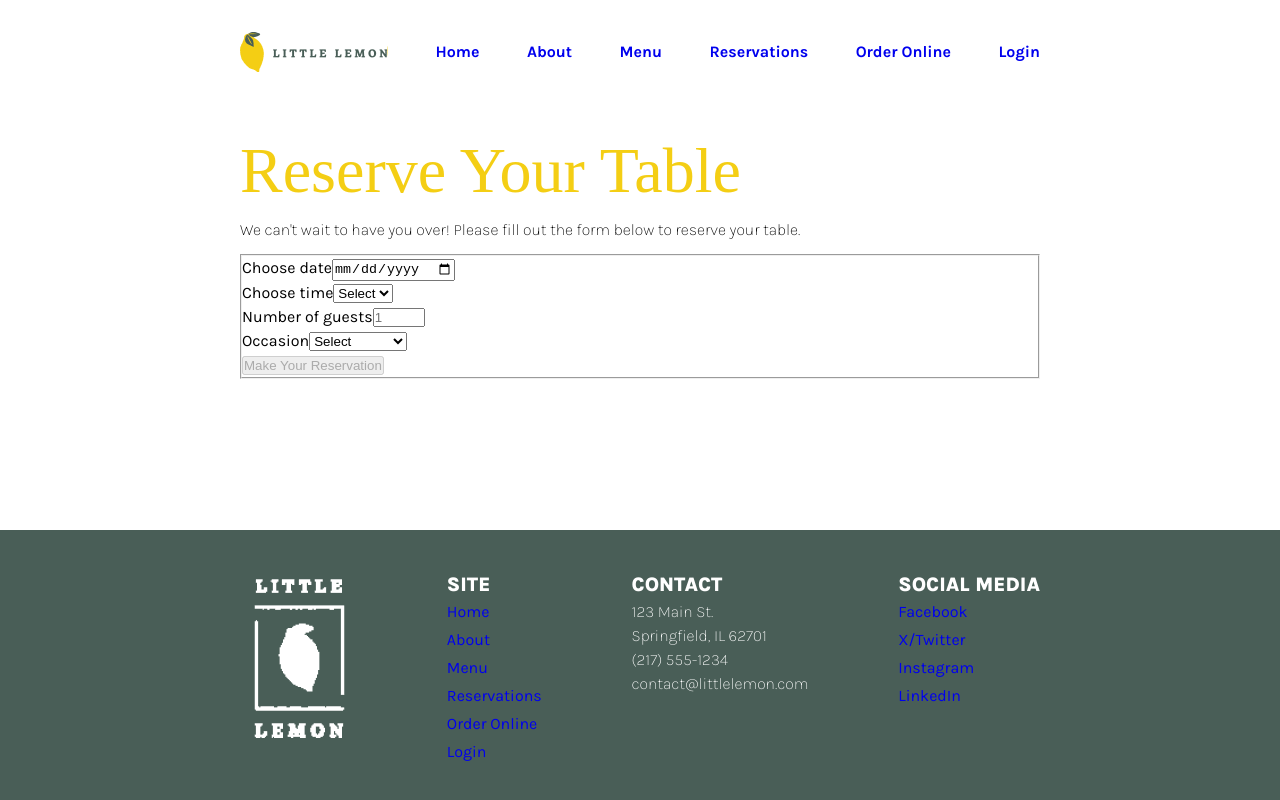
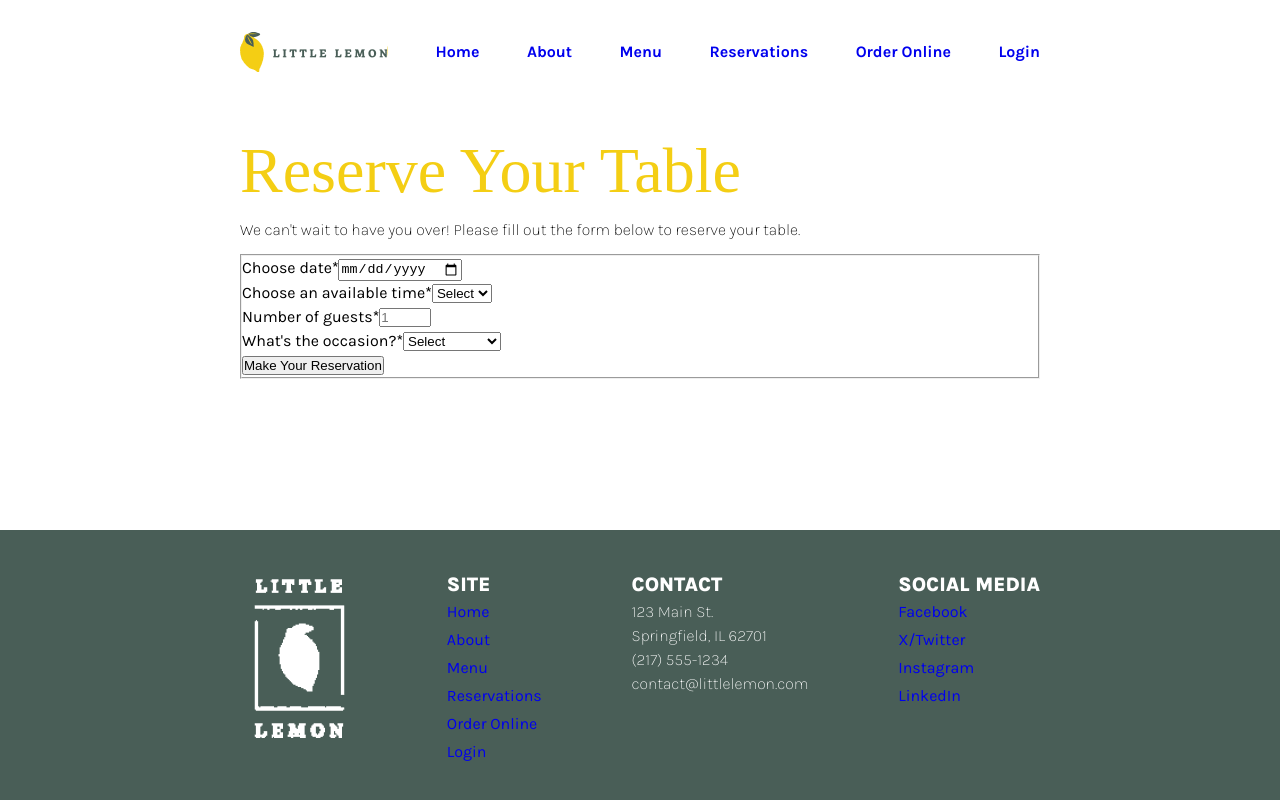
Before and after one commit to dlearningcode/front-end-dev-capstone-little_lemon, a React (Create React App) app: page /reservations in a window 1280 px wide. Built offline with nearby package versions, Linux system fonts and the light colour scheme; a web font is replaced by a local one.

Commit message:
Refactor ReservationForm component to include form validation

```diff
--- a/src/components/ReservationForm.js
+++ b/src/components/ReservationForm.js
@@ -2,8 +2,20 @@ import React, { useState } from "react";
 import "../css/ReservationForm.css";
 import { removeTime } from "../scripts/masterapi.js";
 
-export default function ReservationForm({ availableTimes, fetchTimes, submitForm }) {
+export default function ReservationForm({
+  availableTimes,
+  fetchTimes,
+  submitForm,
+  today,
+}) {
   const [formData, setFormData] = useState({
+    reservationDate: "",
+    reservationTime: "",
+    guestCount: "",
+    occasion: "",
+  });
+
+  const [formErrors, setFormErrors] = useState({
     reservationDate: "",
     reservationTime: "",
     guestCount: "",
@@ -24,11 +36,37 @@ export default function ReservationForm({ availableTimes, fetchTimes, submitForm
   };
 
   const isFormValid = () => {
-    return Object.values(formData).every((field) => field !== "");
+    const todayDate = new Date(today);
+    const selectedDate = new Date(formData.reservationDate);
+    const isDateValid = selectedDate >= todayDate;
+
+    let errors = {
+      reservationDate: isDateValid
+        ? ""
+        : "Please choose a date today or in the future",
+      reservationTime: formData.reservationTime
+        ? ""
+        : "Please choose an available time",
+      guestCount: formData.guestCount
+        ? ""
+        : "Please enter the number of guests",
+      occasion: formData.occasion ? "" : "Please choose an occasion",
+    };
+
+    setFormErrors(errors);
+
+    return (
+      isDateValid && Object.values(formData).every((field) => field !== "")
+    );
   };
 
   const handleSubmit = (e) => {
     e.preventDefault();
+
+    // If the form is not valid, return early
+    if (!isFormValid()) {
+      return;
+    }
     // Call the submitForm function and pass the form data as an argument
     // to submit the form data to the API
     submitForm(formData);
@@ -45,7 +83,9 @@ export default function ReservationForm({ availableTimes, fetchTimes, submitForm
     <form onSubmit={handleSubmit}>
       <fieldset>
         <div className="field">
-          <label htmlFor="reservationDate">Choose date</label>
+          <label htmlFor="reservationDate">
+            Choose date<span>*</span>
+          </label>
           <input
             id="reservationDate"
             name="reservationDate"
@@ -53,17 +93,24 @@ export default function ReservationForm({ availableTimes, fetchTimes, submitForm
             onChange={handleChange}
             type="date"
             aria-label="Choose date for reservation"
+            className={formErrors.reservationDate ? "error-border" : ""}
           />
+          {formErrors.reservationDate && (
+            <div className="error">{formErrors.reservationDate}</div>
+          )}
         </div>
         <div className="field">
-          <label htmlFor="reservationTime">Choose time</label>
+          <label htmlFor="reservationTime">
+            Choose an available time<span>*</span>
+          </label>
           <select
             id="reservationTime"
             name="reservationTime"
             value={formData.reservationTime}
             onChange={handleChange}
             type="time"
-            aria-label="Choose time for reservation"
+            aria-label="Choose an available time for reservation"
+            className={formErrors.reservationTime ? "error-border" : ""}
           >
             <option value="" disabled>
               Select
@@ -76,9 +123,14 @@ export default function ReservationForm({ availableTimes, fetchTimes, submitForm
               );
             })}
           </select>
+          {formErrors.reservationTime && (
+            <div className="error">{formErrors.reservationTime}</div>
+          )}
         </div>
         <div className="field">
-          <label htmlFor="guestCount">Number of guests</label>
+          <label htmlFor="guestCount">
+            Number of guests<span>*</span>
+          </label>
           <input
             id="guestCount"
             name="guestCount"
@@ -89,16 +141,23 @@ export default function ReservationForm({ availableTimes, fetchTimes, submitForm
             onChange={handleChange}
             type="number"
             aria-label="Enter or select number of guests"
+            className={formErrors.guestCount ? "error-border" : ""}
           />
+          {formErrors.guestCount && (
+            <div className="error">{formErrors.guestCount}</div>
+          )}
         </div>
         <div className="field">
-          <label htmlFor="occasion">Occasion</label>
+          <label htmlFor="occasion">
+            What's the occasion?<span>*</span>
+          </label>
           <select
             id="occasion"
             name="occasion"
             value={formData.occasion}
             onChange={handleChange}
             aria-label="Choose the occasion for reservation"
+            className={formErrors.occasion ? "error-border" : ""}
           >
             <option value="" disabled>
               Select
@@ -108,10 +167,11 @@ export default function ReservationForm({ availableTimes, fetchTimes, submitForm
             <option value="engagement">Engagement</option>
             <option value="other">Other</option>
           </select>
+          {formErrors.occasion && (
+            <div className="error">{formErrors.occasion}</div>
+          )}
         </div>
-        <button type="submit" disabled={!isFormValid()}>
-          Make Your Reservation
-        </button>
+        <button type="submit">Make Your Reservation</button>
       </fieldset>
     </form>
   );
--- a/src/css/ReservationForm.css
+++ b/src/css/ReservationForm.css
@@ -0,0 +1,10 @@
+form .error {
+    color: red;
+    font-size: 0.8em;
+    margin-top: 0;
+    margin-bottom: 0.2em;
+}
+
+form .error-border {
+    border: 2px solid red;
+}
--- a/src/pages/Main.js
+++ b/src/pages/Main.js
@@ -79,6 +79,7 @@ export default function Main() {
               availableTimes={availableTimes}
               fetchTimes={fetchTimes}
               submitForm={submitForm}
+              today={today}
             />
           }
         />
--- a/src/pages/Reservations.js
+++ b/src/pages/Reservations.js
@@ -1,7 +1,7 @@
 import "../css/Reservations.css";
 import ReservationForm from "../components/ReservationForm";
 
-export default function Reservations({ availableTimes, fetchTimes, submitForm }) {
+export default function Reservations({ availableTimes, fetchTimes, submitForm, today }) {
   return (
     <>
       <div aria-labelledby="reserve-table" className="reservations wrapper">
@@ -14,6 +14,7 @@ export default function Reservations({ availableTimes, fetchTimes, submitForm })
           availableTimes={availableTimes}
           fetchTimes={fetchTimes}
           submitForm={submitForm}
+          today={today}
         />
       </div>
     </>
```
